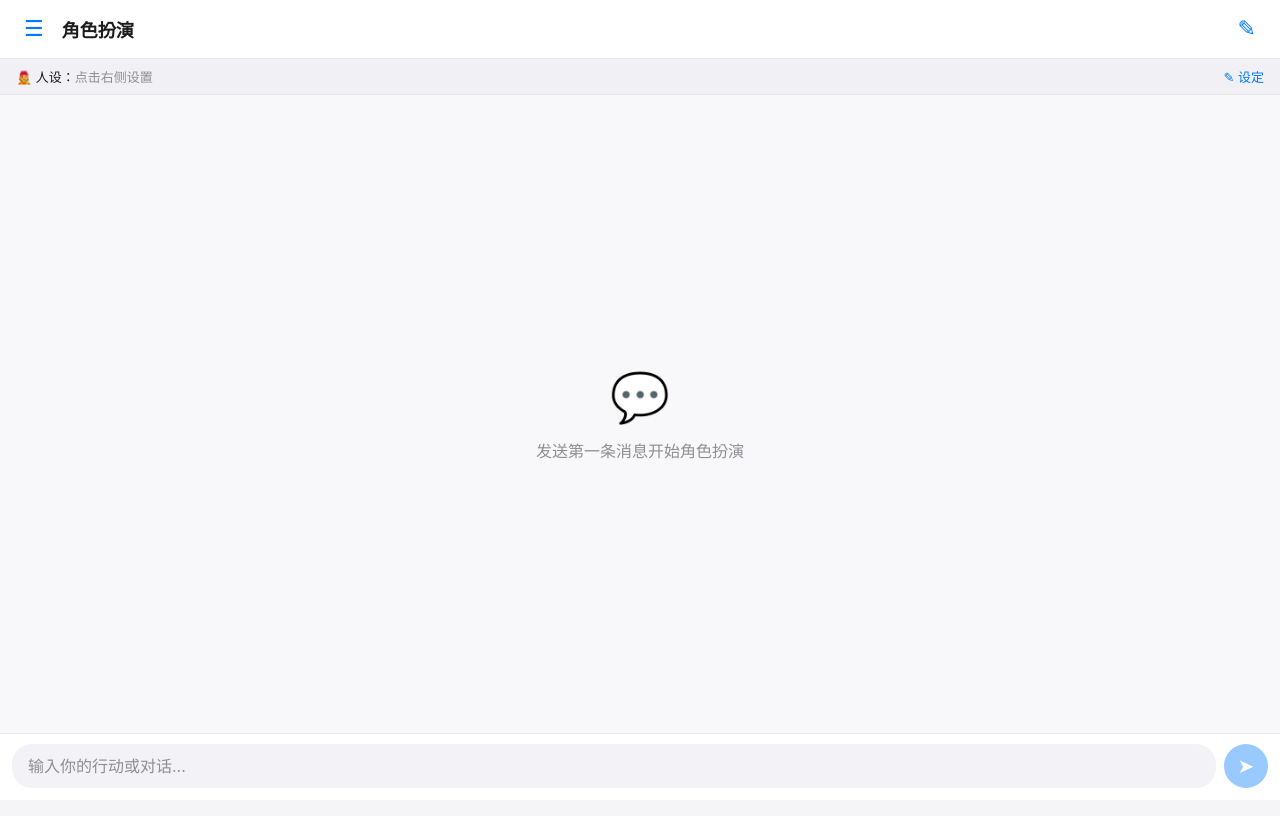
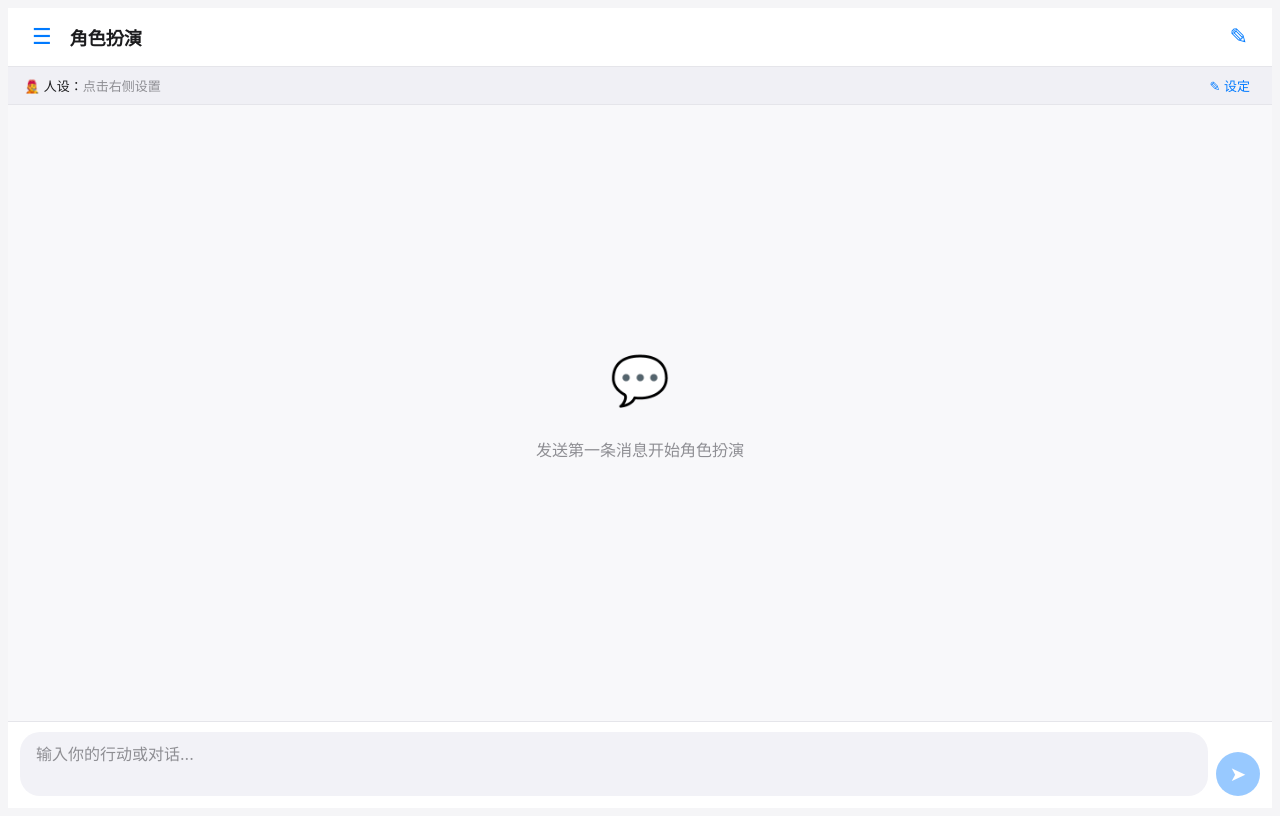
Before and after one commit to Jiang36-cloud/my-deepseek-app, a plain HTML site: page index.html in a window 1280 px wide. Drawn offline with Linux system fonts and the light colour scheme.

Commit message:
Adjust chat container height in index.html

````diff
--- a/index.html
+++ b/index.html
@@ -6,6 +6,8 @@
     <meta name="viewport" content="width=device-width, initial-scale=1.0, maximum-scale=1.0, user-scalable=no">
     <title>DeepSeek 角色扮演</title>
     <style>
+
+```css
         * { margin: 0; padding: 0; box-sizing: border-box; -webkit-tap-highlight-color: transparent; }
         body { font-family: -apple-system, BlinkMacSystemFont, "Segoe UI", Roboto, sans-serif; background: #f5f5f7; height: 100vh; display: flex; flex-direction: column; overflow: hidden; }
 
@@ -32,7 +34,7 @@
         #sidebar-footer button { width: 100%; padding: 10px; background: #007aff; color: white; border: none; border-radius: 10px; font-size: 15px; font-weight: 500; cursor: pointer; }
         #sidebar-footer button:active { opacity: 0.7; }
 
-        #chat-container { flex: 1; display: flex; flex-direction: column; background: #ffffff; overflow: hidden; }
+        #chat-container { flex: 1; display: flex; flex-direction: column; background: #ffffff; overflow: hidden; height: calc(100vh - 120px); }
         #messages { flex: 1; overflow-y: auto; padding: 16px 14px; display: flex; flex-direction: column; gap: 10px; background: #f8f8fa; }
         .msg { max-width: 85%; padding: 10px 14px; border-radius: 18px; font-size: 15px; line-height: 1.6; word-break: break-word; position: relative; box-shadow: 0 1px 2px rgba(0,0,0,0.05); }
         .msg-user { align-self: flex-end; background: #007aff; color: white; border-bottom-right-radius: 4px; }
@@ -68,7 +70,6 @@
         .msg-ai.loading::after { content: '●●●'; animation: pulse 1.5s infinite; letter-spacing: 2px; }
         @keyframes pulse { 0% { opacity: 0.2; } 50% { opacity: 1; } 100% { opacity: 0.2; } }
 
-        /* 人设提示条 */
         #persona-bar {
             background: #f0f0f5;
             padding: 8px 16px;
@@ -83,7 +84,7 @@
         #persona-bar .label { font-weight: 500; color: #1c1c1e; }
         #persona-bar .edit-persona { color: #007aff; background: none; border: none; font-size: 13px; cursor: pointer; }
         #persona-bar .edit-persona:active { opacity: 0.6; }
-    </style>
+ </style>
 </head>
 <body>
 
````
